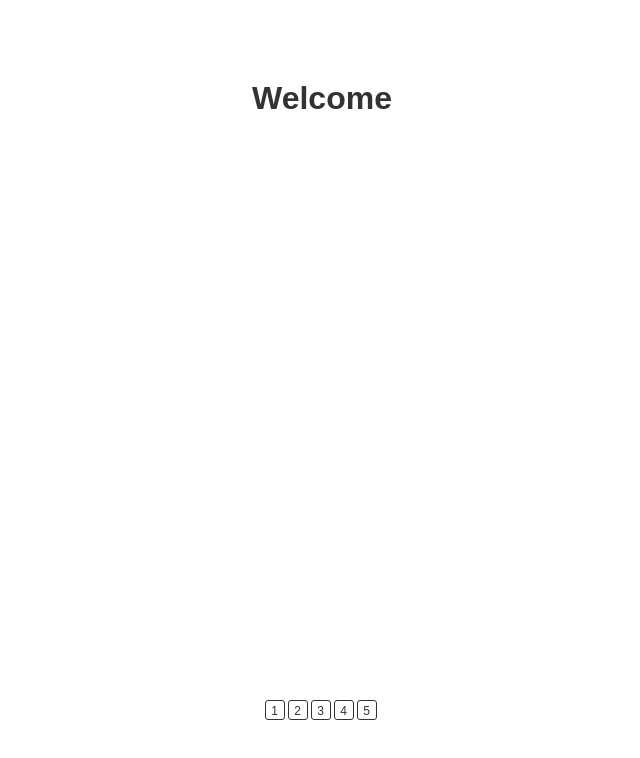
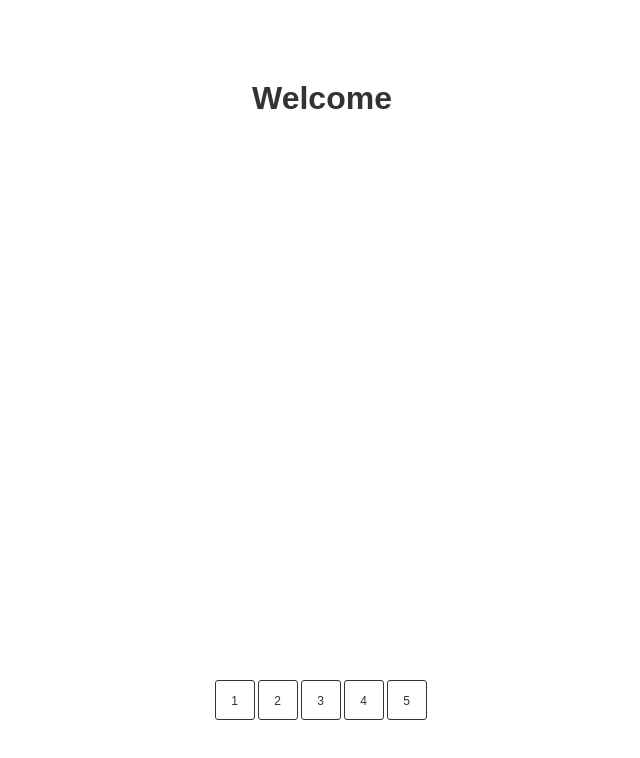
Before and after one commit to zeropaper/simple-gallery, a plain HTML site: page index.html in a window 1280 px wide. Shown: the whole page, without its empty margins (318-958 px from the left). Drawn offline with nearby package versions, Linux system fonts and the light colour scheme.

Commit message:
impr(pager): make buttons a bit bigger

```diff
--- a/style.css
+++ b/style.css
@@ -59,9 +59,9 @@ h1 {
   cursor: pointer;
   flex-direction: row;
   font-size: 12px;
-  width: 20px;
-  height: 20px;
-  line-height: 20px;
+  width: 40px;
+  height: 40px;
+  line-height: 40px;
   text-align: center;
   border: 1px solid currentColor;
   margin-right: 3px;
```
